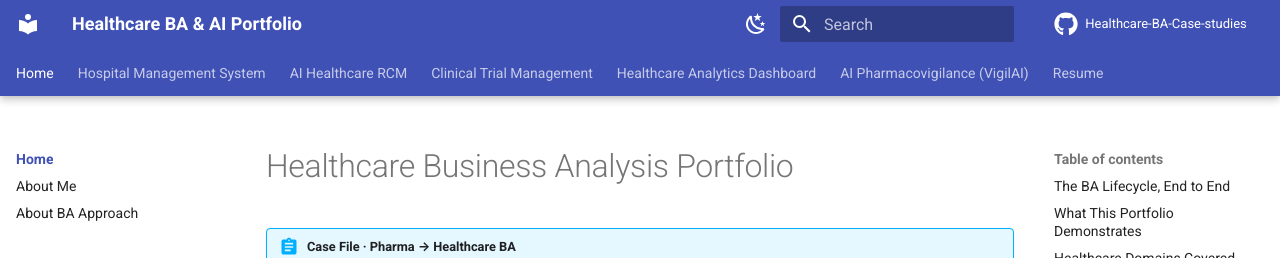
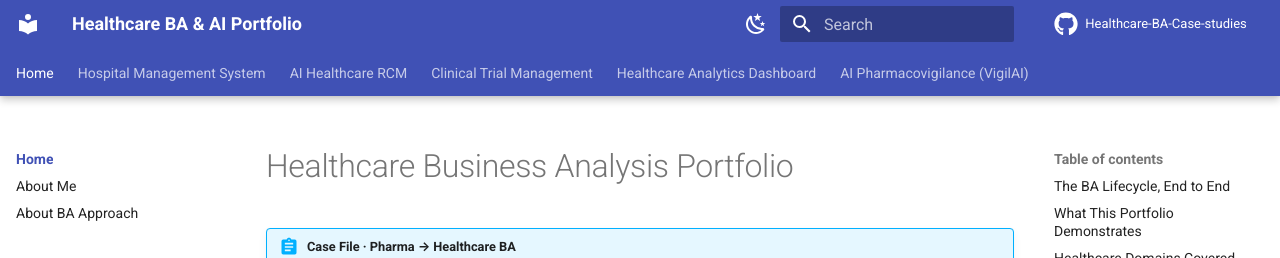
Before and after one commit to tsrajpurohit/healthcare-ba-ai-portfolio-, an MkDocs documentation site: the page built from docs/index.md, in a window 1280 px wide. Shown: the top 258 px of the page. Built offline with MkDocs 1.6.1 and Material for MkDocs 9.7.7, drawn with Linux system fonts in a browser that asks for light colours; comment, search, counter and statistics services are not loaded.

Commit message:
Update mkdocs.yml

```diff
--- a/mkdocs.yml
+++ b/mkdocs.yml
@@ -122,10 +122,10 @@ nav:
 
   - Home:
       - Home: index.md
+      - About Me: about.md
+      - About BA Approach: ba-approach.md
+      #- Portfolio Overview: overview.md
       #- About Case Study: projects.md
-      - About Me: about.md
-      #- Portfolio Overview: overview.md
-      - About BA Approach: ba-approach.md
 
   - Hospital Management System:
       - Overview: hms/index.md
@@ -295,4 +295,4 @@ nav:
           - Requirements Traceability Matrix: pv/10-Traceability-Risks/Requirements-Traceability-Matrix.md
           - Risk Register: pv/10-Traceability-Risks/Risk-Register.md
 
-  - Resume: resume.md
+  #- Resume: resume.md
```
